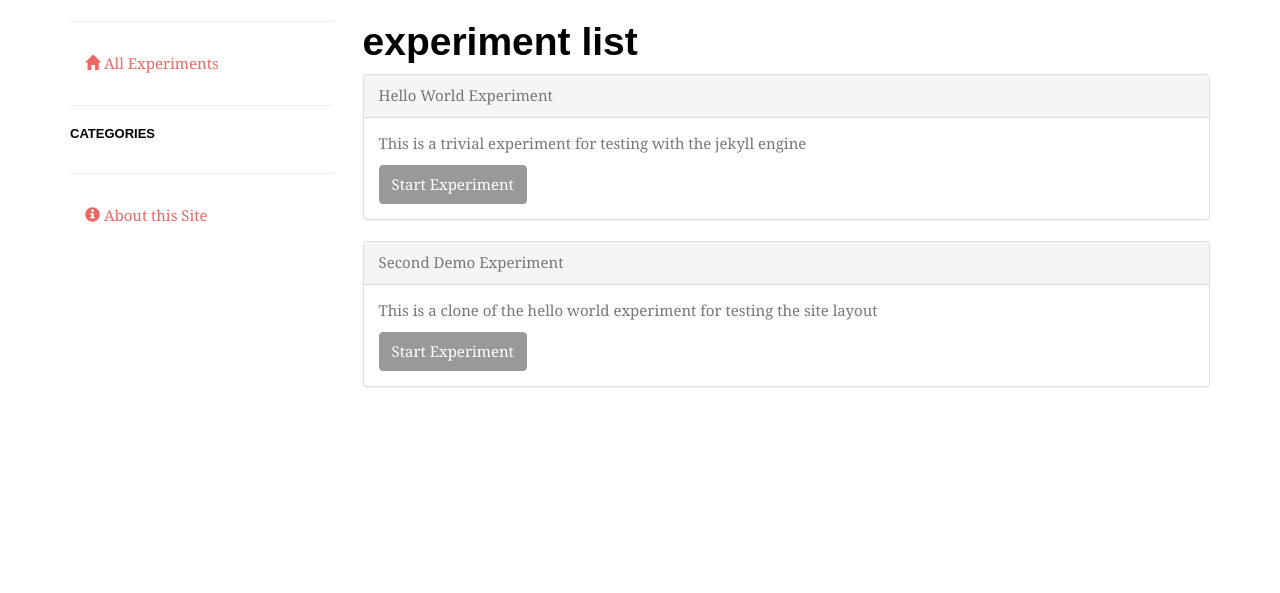
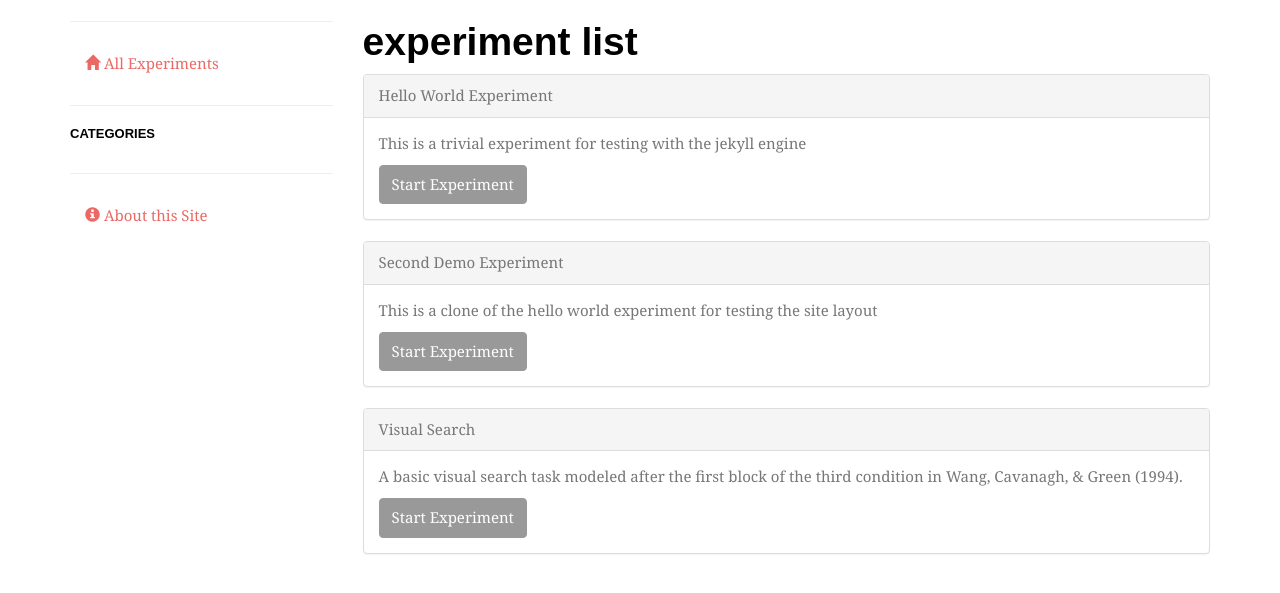
Before and after one commit to jodeleeuw/factorsdb, a Jekyll site: the page built from index.md, in a window 1280 px wide. Shown: the top 593 px of the page. Built offline with Jekyll 4.4.1, drawn with Linux system fonts in a browser that asks for light colours; some web fonts are replaced; Markdown is read by kramdown in place of the engine named in the settings.

Commit message:
starting visual search demo

```diff
--- /dev/null
+++ b/_experiments/simple-visual-search.html
@@ -0,0 +1,52 @@
+---
+title: "Visual Search"
+description: "A basic visual search task modeled after the first block of the third condition in Wang, Cavanagh, & Green (1994)."
+jspsych_version: 4.2
+categories:
+  - perception
+  - attention
+required_plugins:
+  - text
+  - visual-search-circle
+---
+
+// experiment parameters
+
+var number_of_trials_per_condition = 5; // there are 8 conditions
+
+// instructions
+
+var instructions = {
+  type: 'text',
+  text: 'Hello, world!',
+  cont_key: 'enter'
+}
+
+// randomize trial order
+
+var factors = {
+  target_present: [true, false],
+  set_size: [2,3,4,6]
+}
+
+var randomized_trial_order = jsPsych.randomization.factorial(factors, number_of_trials_per_condition, true);
+
+// add visual search trials
+
+var vsearch_block = {
+    type: 'visual-search-circle',
+    target_present: randomized_trial_order.target_present,
+    set_size: randomized_trial_order.set_size,
+    target: "{{ site.baseurl }}/assets/normalN.gif",
+    foil: "{{ site.baseurl }}/assets/backwardN.gif",
+    fixation_image: "{{ site.baseurl }}/assets/fixation.jpg",
+    timing_max_search: 2000
+};
+
+// start the experiment
+
+jsPsych.init({
+  experiment_structure: [instructions, vsearch_block],
+  display_element: $('#jspsych-target'),
+  on_finish: function(){ jsPsych.data.displayData() }
+})
--- a/_layouts/experiment.html
+++ b/_layouts/experiment.html
@@ -6,6 +6,9 @@
   <script src="{{ site.baseurl }}/jsPsych/{{ page.jspsych_version }}/jspsych.js"></script>
   {% for plugin in page.required_plugins %}
   <script src="{{ site.baseurl }}/jsPsych/{{ page.jspsych_version }}/plugins/jspsych-{{ plugin }}.js"></script>
+    {% if plugin == 'visual-search-circle' %}
+      <script src="https://cdn.jsdelivr.net/snap.svg/0.3.0/snap.svg-min.js"></script>
+    {% endif %}
   {% endfor %}
   <link href="{{ site.baseurl }}/jsPsych/{{ page.jspsych_version }}/css/jspsych.css" rel="stylesheet"></link>
   <link rel="stylesheet" href="//maxcdn.bootstrapcdn.com/font-awesome/4.3.0/css/font-awesome.min.css">
```
Also changed, not shown: assets/backwardN.gif (added), assets/fixation.jpg (added), assets/normalN.gif (added).
